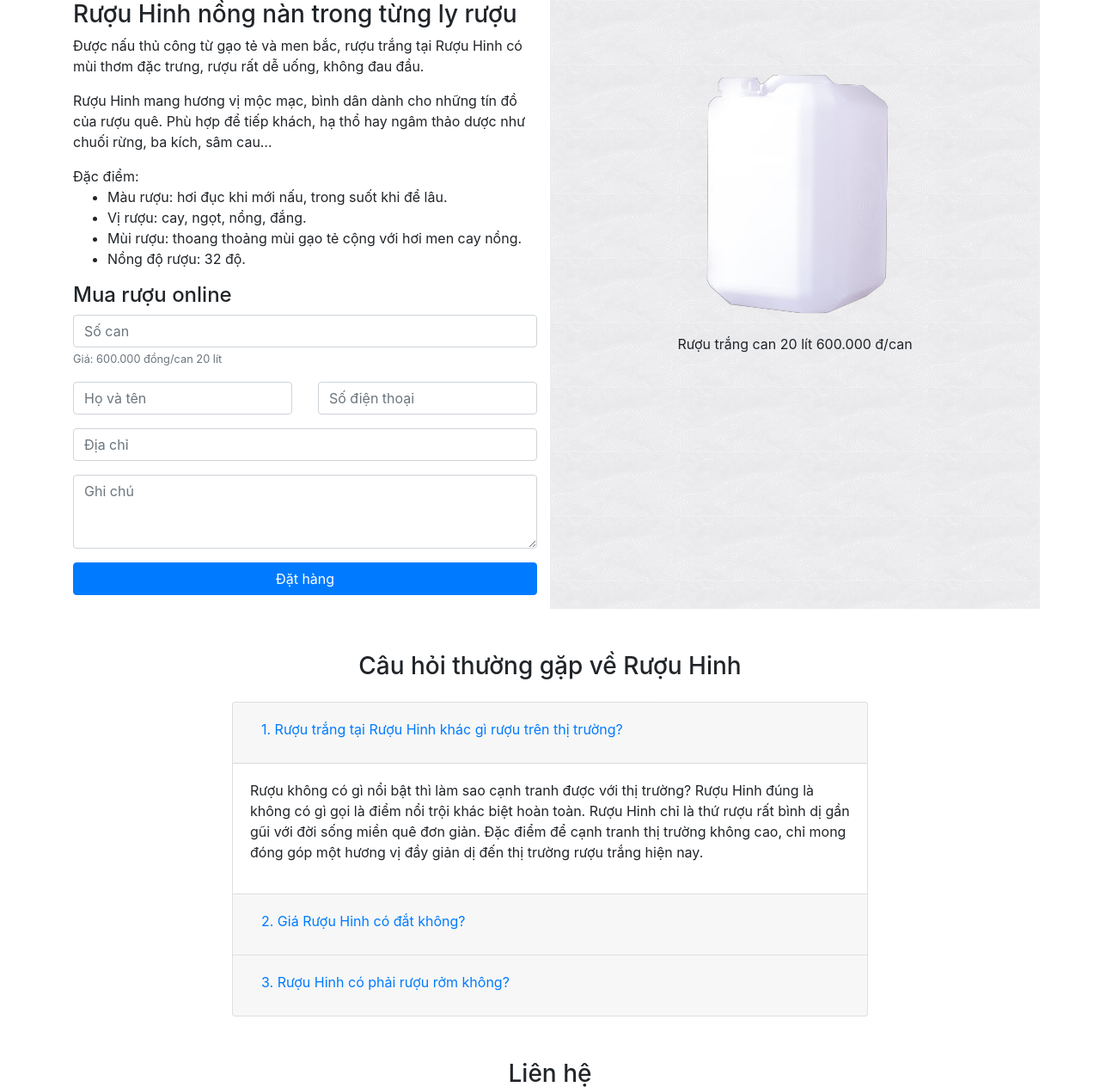
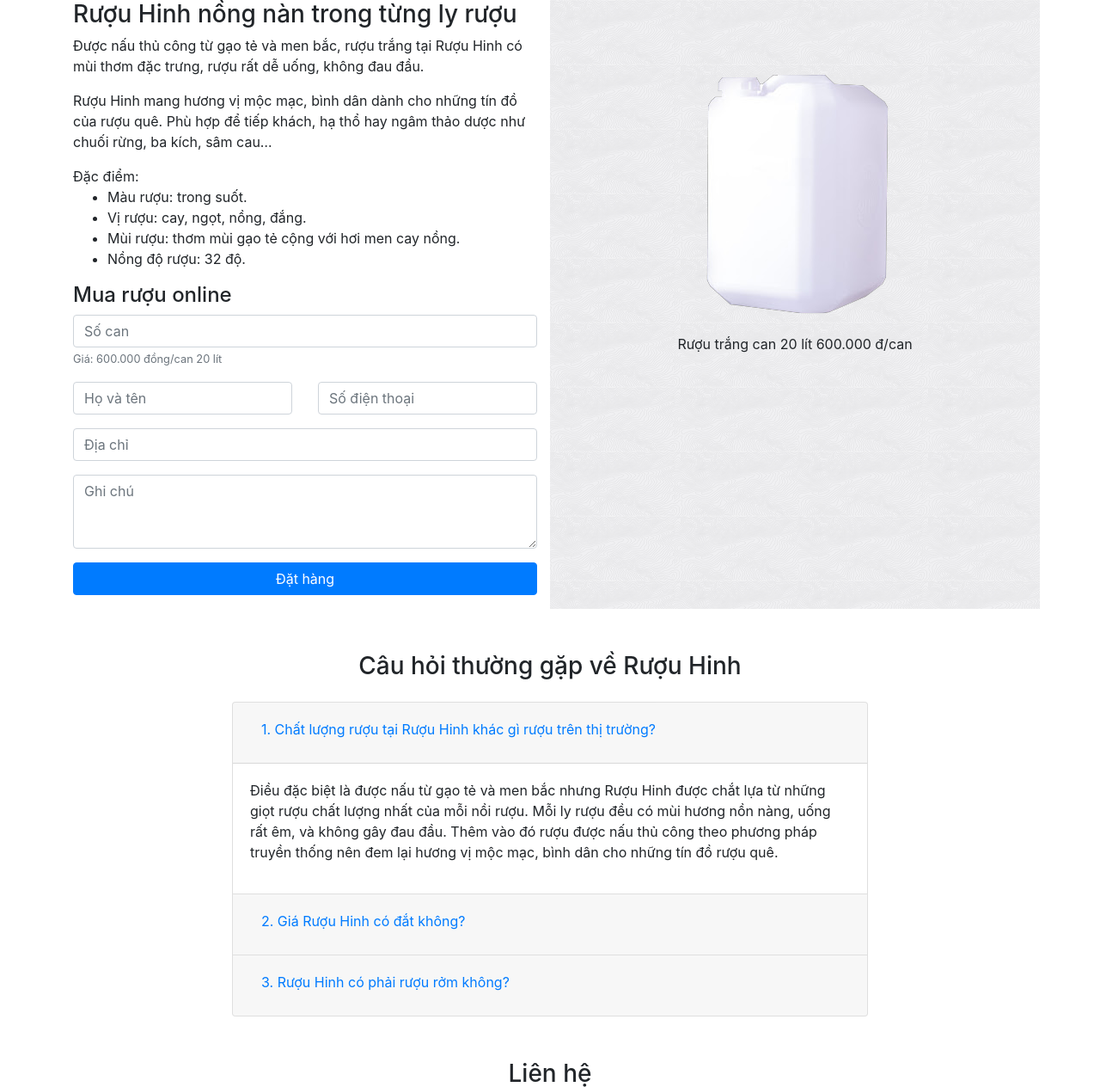
Before and after one commit to canhazn/ruouhinh, a Django app: page / in a window 1280 px wide. Shown: the part 4259-5523 px from the top of the page at 86% size. Run offline with Django 3.2, Linux system fonts and the light colour scheme; some libraries are stand-ins or nearby versions.

Commit message:
update frontend

```diff
--- a/browser/templates/base.html
+++ b/browser/templates/base.html
@@ -36,7 +36,10 @@
         <div class="header-area">
             <nav class="navbar navbar-expand-lg navbar-dark bg-dark fixed-top">
                 <div class="container">
-                    <a class="navbar-brand" href="#">Rượu Hinh</a>
+                    <a class="" href="#" style="height: 40px;">
+                        <img class="mh-100" src="/browser/static/img/logo/wine-jar.png" alt="">
+                        <span class="navbar-brand"> Rượu Hinh </span>
+                    </a>
                     <button class="navbar-toggler" type="button" data-toggle="collapse" data-target="#navbarResponsive"
                         aria-controls="navbarResponsive" aria-expanded="false" aria-label="Toggle navigation">
                         <span class="navbar-toggler-icon"></span>
@@ -82,8 +85,9 @@
                         <div class="single-footer-caption mb-50">
                             <div class="single-footer-caption mb-30">
                                 <div class="footer-logo">
-                                    <a class="h3" href="{% url 'trang-chu' %}">
-                                        <img src="/browser/static/img/logo/logo.png" alt="logo Rượu Hinh">
+                                    <a class="d-block text-decoration-none mb-1" href="#" style="height: 40px;">
+                                        <img class="h-100" src="/browser/static/img/logo/wine-jar.png" alt="">
+                                        <span class="navbar-brand"> Rượu Hinh </span>
                                     </a>
                                 </div>
                                 <div class="footer-tittle">
--- a/browser/templates/index.html
+++ b/browser/templates/index.html
@@ -194,7 +194,7 @@
     <section class="material-area container ">
         <span class="anchor"></span>
         <div class="title-section col-12 text-center mb-2 mb-md-4">
-            <h2 class="h3">Lên men từ gạo tẻ và men bắc</h2>
+            <h2 class="h3">Lên men từ gạo tẻ và men thuốc bắc</h2>
         </div>
         <div class="row mb-md-5 mb-3 px-3">
             <div class="col-md-8 p-0">
@@ -210,7 +210,7 @@
 
         <div class="row px-3">
             <div class="col-md-4 pt-md-5 p-3 bg-custom">
-                <h3 class="h5">Men bắc</h3>
+                <h3 class="h5">Men thuốc bắc</h3>
                 <p>Theo những “cây đa, cây đề” về rượu: men rượu phải tốt thì rượu mới thơm, uống mới êm và
                     không đau đầu. Rượu Hinh được ủ từ thứ men gia truyền, làm theo công thức từ xa xưa để lại với thành
                     phần là gạo nếp và trên 30 vị thuốc bắc và các bí quyết ngâm ủ, nuôi men công phu.</p>
@@ -226,7 +226,7 @@
     <section class="container">
         <span id="qui-trinh-nau-ruou" class="anchor"></span>
         <div class="title-section col-12 text-center mb-2 mb-md-4">
-            <h2 class="h3">Quy trình nấu rượu thủ công</h2>
+            <h2 class="h3">Phương pháp truyền thống</h2>
             <p class="mx-md-5 px-md-5">
                 Nguyên liệu để nấu rượu trắng là gạo tẻ và men bắc. Phương pháp nấu
                 rượu tương tự như của các dân tộc vùng cao, tùy vùng miền mà có bí quyết riêng.
@@ -238,7 +238,8 @@
                 <div class="bg-custom p-3">
                     <h3 class="h5">Bước 1: Nấu cơm rượu</h3>
                     <p class="">
-                        Sử dụng gạo tẻ. Đại gạo trước khi nấu để loại bỏ sạn, chấu. Mỗi nồi sẽ nấu 12-13 cân gạo. Một lần nấu hai nồi cơm như vậy. Cơm nấu xong cần
+                        Sử dụng gạo tẻ. Đại gạo trước khi nấu để loại bỏ sạn, chấu. Mỗi nồi sẽ nấu 12-13 cân gạo. Một
+                        lần nấu hai nồi cơm như vậy. Cơm nấu xong cần
                         phải
                         đạt tiêu trí: không cháy, không nhả, nở tốt, ít dính. Như vậy men rượu sẽ có thể bám vào hạt cơm
                         và
@@ -254,7 +255,8 @@
                     <p class="">
                         Lấy 50-52 quả men dã nhỏ. Để cơm nguội, sau đó rắc men và trộn đều. Tránh để cơm còn nóng hoặc
                         nguội
-                        quá lạnh, tránh nước. Sau khi rắc men để 2-3 ngày tùy theo nhiệt độ khi thấy cơm đã rỉ rước rượu, không còn nóng,
+                        quá lạnh, tránh nước. Sau khi rắc men để 2-3 ngày tùy theo nhiệt độ khi thấy cơm đã rỉ rước
+                        rượu, không còn nóng,
                         đem
                         đổ nước vào. Ủ nước trong khoảng 7-10 ngày.
                     </p>
@@ -293,7 +295,7 @@
         </div>
     </section>
 
-        <!-- shop area -->
+    <!-- shop area -->
     <div class="shop-area container mt-3">
         <div class="row">
             <div class="title-section col-12 text-center mb-2 mb-md-4">
@@ -308,14 +310,15 @@
                 </p>
                 <p>Được nhiều lời khen rằng rượu ngon, quý khách có thể yên tâm mua rượu trắng từ Rượu Hinh!</p>
                 {% endcomment %}
-                <p> Được nấu thủ công từ gạo tẻ và men bắc, rượu trắng tại Rượu Hinh có mùi thơm đặc trưng, rượu rất dễ uống, không đau đầu.</p>
+                <p> Được nấu thủ công từ gạo tẻ và men bắc, rượu trắng tại Rượu Hinh có mùi thơm đặc trưng, rượu rất dễ
+                    uống, không đau đầu.</p>
                 <p> Rượu Hinh mang hương vị mộc mạc, bình dân dành cho những tín đồ của rượu quê. Phù hợp để tiếp
                     khách, hạ thổ hay ngâm thảo dược như chuối rừng, ba kích, sâm cau…</p>
                 <p class="mb-0">Đặc điểm:</p>
                 <ul>
-                    <li>Màu rượu: hơi đục khi mới nấu, trong suốt khi để lâu.</li>
+                    <li>Màu rượu: trong suốt.</li>
                     <li>Vị rượu: cay, ngọt, nồng, đắng.</li>
-                    <li>Mùi rượu: thoang thoảng mùi gạo tẻ cộng với hơi men cay nồng.</li>
+                    <li>Mùi rượu: thơm mùi gạo tẻ cộng với hơi men cay nồng.</li>
                     <li>Nồng độ rượu: 32 độ.</li>
                 </ul>
 
@@ -369,17 +372,17 @@
                 <div class="card-header" id="headingOne">
                     <h3 class="btn btn-link btn-block text-left" data-toggle="collapse" data-target="#collapseOne"
                         aria-expanded="true" aria-controls="collapseOne">
-                        1. Rượu trắng tại Rượu Hinh khác gì rượu trên thị trường?
+                        1. Chất lượng rượu tại Rượu Hinh khác gì rượu trên thị trường?
                     </h3>
                 </div>
 
                 <div id="collapseOne" class="collapse show" aria-labelledby="headingOne"
                     data-parent="#accordionExample">
                     <div class="card-body">
-                        <p>Rượu không có gì nổi bật thì làm sao cạnh tranh được với thị trường? Rượu Hinh đúng là không
-                            có gì gọi là điểm nổi trội khác biệt hoàn toàn. Rượu Hinh chỉ là thứ rượu rất bình dị gần
-                            gũi với đời sống miền quê đơn giản. Đặc điểm để cạnh tranh thị trường không cao, chỉ mong
-                            đóng góp một hương vị đầy giản dị đến thị trường rượu trắng hiện nay.
+                        <p>Điều đặc biệt là được nấu từ gạo tẻ và men bắc nhưng Rượu Hinh được chắt lựa từ những giọt
+                            rượu chất lượng nhất của mỗi nồi rượu. Mỗi ly rượu đều có mùi hương nồn nàng, uống rất êm,
+                            và không gây đau đầu. Thêm vào đó rượu được nấu thủ công theo phương pháp truyền thống nên
+                            đem lại hương vị mộc mạc, bình dân cho những tín đồ rượu quê.
                         </p>
                     </div>
                 </div>
@@ -394,7 +397,7 @@
                 <div id="collapseTwo" class="collapse" aria-labelledby="headingTwo" data-parent="#accordionExample">
                     <div class="card-body">
                         <p>
-                            Rượu Hinh rẻ.</p>
+                            Rượu Hinh không đắt.</p>
                     </div>
                 </div>
             </div>
--- a/core/models.py
+++ b/core/models.py
@@ -38,7 +38,7 @@ class User(AbstractBaseUser, PermissionsMixin):
     USERNAME_FIELD = 'email'
 
     def __str__(self):
-        return self.email
+        return '%s' % (str(self.email))
 
 
 class Notification(AbstractNotification):
--- a/core/serializers.py
+++ b/core/serializers.py
@@ -69,6 +69,8 @@ class GenericNotificationRelatedField(serializers.RelatedField):
             serializer = OrderSerializer(value)
         if isinstance(value, models.Receipt):
             serializer = ReceiptSerializer(value)
+        if isinstance(value, models.Cargo):
+            serializer = CargoSerializer(value)
 
         return serializer.data
 
@@ -79,6 +81,8 @@ class GenericNotificationRelatedField(serializers.RelatedField):
             serializer = OrderSerializer(value)
         if isinstance(value, models.Receipt):
             serializer = ReceiptSerializer(value)
+        if isinstance(value, models.Cargo):
+            serializer = CargoSerializer(value)
 
         return serializer.data
 
--- a/core/urls.py
+++ b/core/urls.py
@@ -23,6 +23,7 @@ urls = format_suffix_patterns([
     path('order/<int:pk>/', views.OrderDetail.as_view()),
 
     path('product/', views.ProductList.as_view()),
+    path('material/', views.MaterialList.as_view()),
 
     path('cargo/', views.CargoList.as_view()),
     path('cargo/<int:pk>/', views.CargoDetail.as_view()),
--- a/ruouhinh/settings.py
+++ b/ruouhinh/settings.py
@@ -178,7 +178,7 @@ REST_FRAMEWORK = {
 }
 
 SIMPLE_JWT = {
-    'ACCESS_TOKEN_LIFETIME': timedelta(minutes=2),
+    'ACCESS_TOKEN_LIFETIME': timedelta(minutes=25),
     'REFRESH_TOKEN_LIFETIME': timedelta(days=30),
     'ROTATE_REFRESH_TOKENS': True,
     'BLACKLIST_AFTER_ROTATION': True,
```
Also changed, not shown: core/views.py (+47 -1 lines), browser/static/img/logo/wine-jar.png (added), db.sqlite3, 1 other file.
